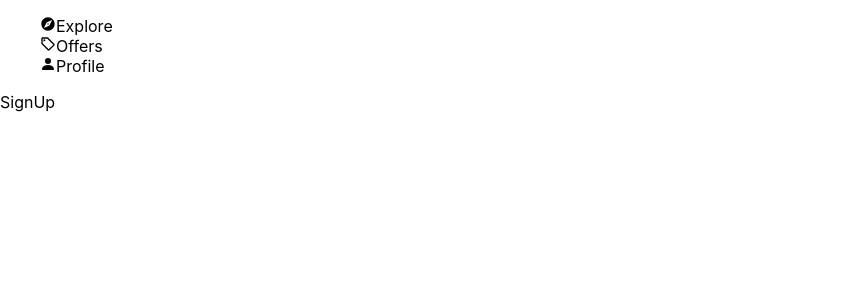
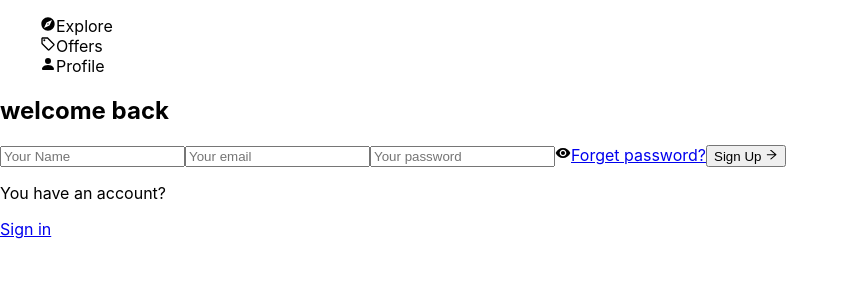
Before and after one commit to mohammadkhalaf/house0Finder, a React (Create React App) app: page /signup in a window 1280 px wide. Shown: the top 300 px of the page, without its empty margins (0-849 px from the left). Built offline with nearby package versions, Linux system fonts and the light colour scheme.

Commit message:
add register  pages

```diff
--- a/src/pages/SignIn.jsx
+++ b/src/pages/SignIn.jsx
@@ -1,7 +1,52 @@
-import React from 'react';
+import { useState } from 'react';
+import { Link, useNavigate } from 'react-router-dom';
+import { AiOutlineArrowRight } from 'react-icons/ai';
+import { MdVisibility } from 'react-icons/md';
 
 const SignIn = () => {
-  return <div>SignIn</div>;
+  const [showPassword, setShowPassword] = useState(false);
+  const [signinForm, setSigninForm] = useState({
+    userEmail: '',
+    userPassword: '',
+  });
+  const { userEmail, userPassword } = signinForm;
+  const onchangeHandler = (e) => {
+    setSigninForm((prev) => ({
+      ...prev,
+      [e.target.id]: e.target.value,
+    }));
+  };
+  const showPasswordHandler = () => {
+    setShowPassword(!showPassword);
+  };
+  return (
+    <div>
+      <h2>welcome back</h2>
+      <form>
+        <input
+          type='text'
+          placeholder='Your email'
+          id='userEmail'
+          value={userEmail}
+          onChange={onchangeHandler}
+        />
+        <input
+          type={showPassword ? 'text' : 'password'}
+          id='userPassword'
+          value={userPassword}
+          placeholder='Your password'
+          onChange={onchangeHandler}
+        />
+        <MdVisibility onClick={showPasswordHandler} />
+        <Link to='/forgetpassword'>Forget password?</Link>
+        <button>
+          Sign in <AiOutlineArrowRight />
+        </button>
+      </form>
+      <p>Do not have an account?</p>
+      <Link to='/signup'> Sin up </Link>
+    </div>
+  );
 };
 
 export default SignIn;
--- a/src/pages/SignUp.jsx
+++ b/src/pages/SignUp.jsx
@@ -1,7 +1,60 @@
-import React from 'react';
+import { useState } from 'react';
+import { Link } from 'react-router-dom';
+import { AiOutlineArrowRight } from 'react-icons/ai';
+import { MdVisibility } from 'react-icons/md';
 
 const SignUp = () => {
-  return <div>SignUp</div>;
+  const [showPassword, setShowPassword] = useState(false);
+  const [signupForm, setSignupForm] = useState({
+    userEmail: '',
+    userPassword: '',
+    userName: '',
+  });
+  const { userEmail, userPassword, userName } = signupForm;
+  const onchangeHandler = (e) => {
+    setSignupForm((prev) => ({
+      ...prev,
+      [e.target.id]: e.target.value,
+    }));
+  };
+  const showPasswordHandler = () => {
+    setShowPassword(!showPassword);
+  };
+  return (
+    <div>
+      <h2>welcome back</h2>
+      <form>
+        <input
+          type='text'
+          placeholder='Your Name'
+          id='userName'
+          value={userName}
+          onChange={onchangeHandler}
+        />
+        <input
+          type='text'
+          placeholder='Your email'
+          id='userEmail'
+          value={userEmail}
+          onChange={onchangeHandler}
+        />
+        <input
+          type={showPassword ? 'text' : 'password'}
+          id='userPassword'
+          value={userPassword}
+          placeholder='Your password'
+          onChange={onchangeHandler}
+        />
+        <MdVisibility onClick={showPasswordHandler} />
+        <Link to='/forgetpassword'>Forget password?</Link>
+        <button>
+          Sign Up <AiOutlineArrowRight />
+        </button>
+      </form>
+      <p>You have an account?</p>
+      <Link to='/signin'> Sign in </Link>
+    </div>
+  );
 };
 
 export default SignUp;
```
